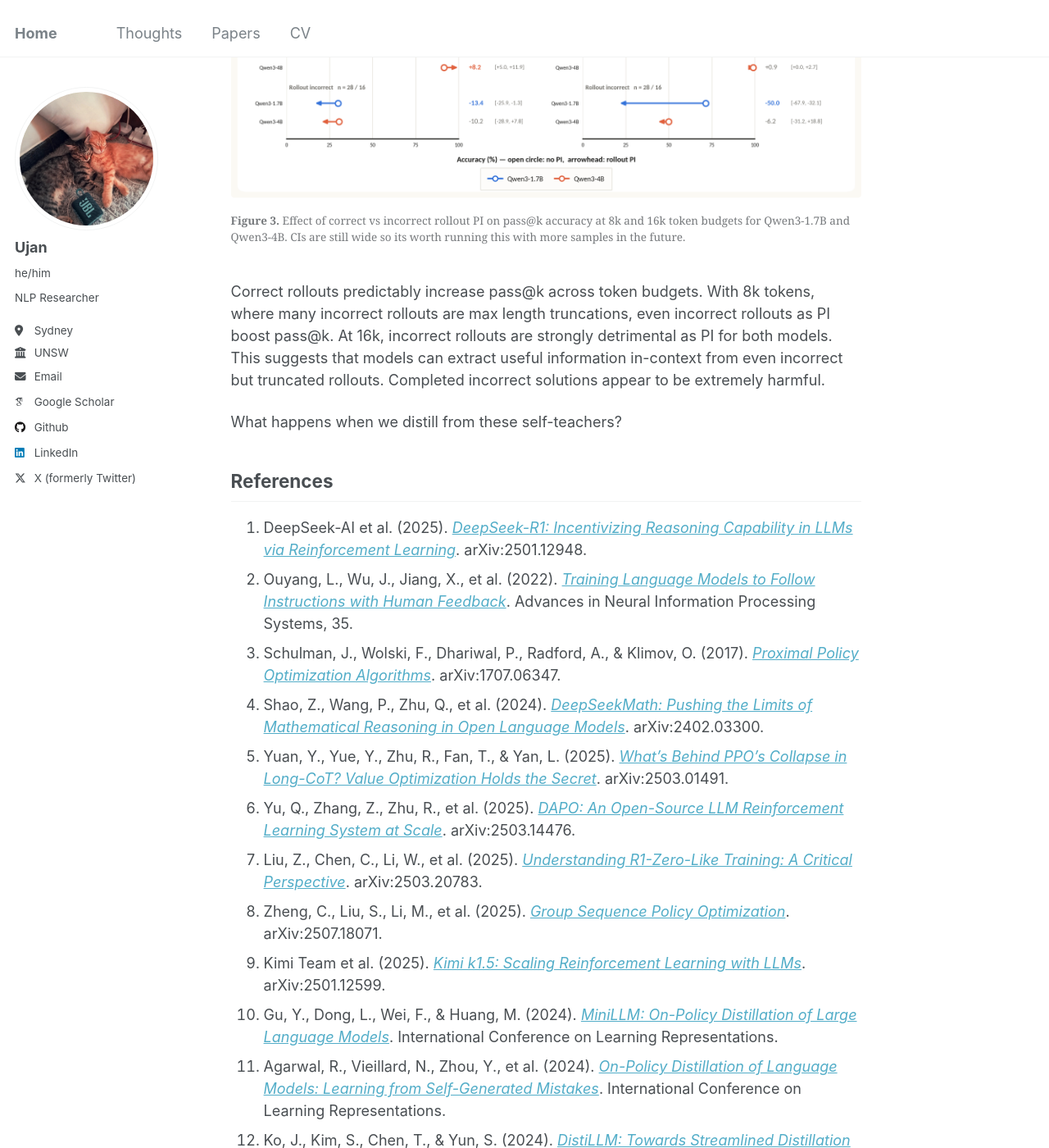
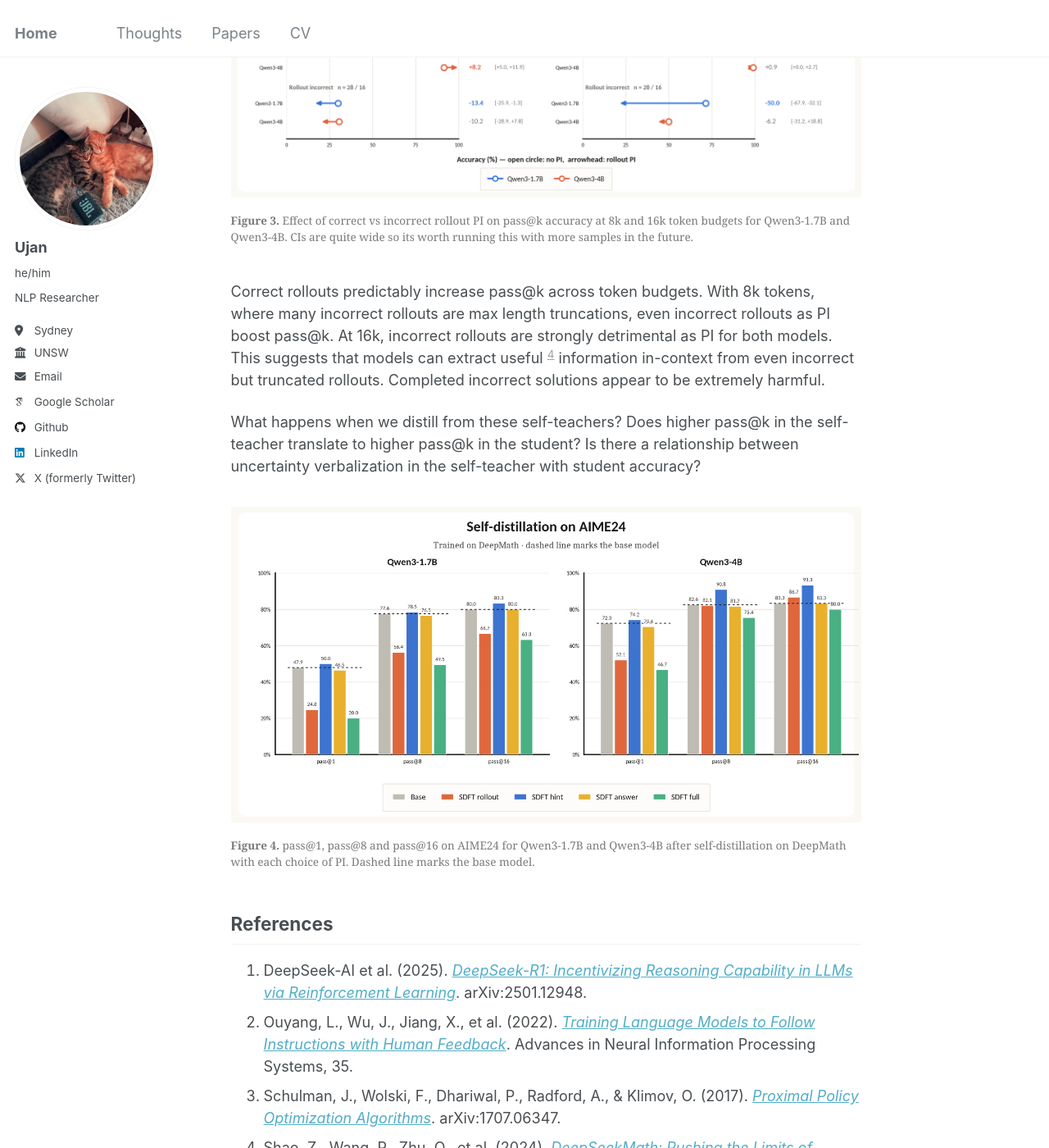
Before and after one commit to tatami-galaxy/tatami-galaxy.github.io, a Jekyll site: the page built from _posts/2026-07-01-self-distillation-post-1.md, in a window 1280 px wide and 1400 px high, scrolled down 5884 px. Shown: the whole window at 82% size. Built offline with Jekyll 4.4.1, drawn with Linux system fonts in a browser that asks for light colours; some web fonts are replaced; some of the changed text lies outside the part shown.

Commit message:
self distill blog

```diff
--- a/_posts/2026-07-01-self-distillation-post-1.md
+++ b/_posts/2026-07-01-self-distillation-post-1.md
@@ -27,7 +27,7 @@ where $$\rho_{i,t}(\theta)=\frac{\pi_\theta(o_{i,t}\mid q,o_{i,<t})}{\pi_{\theta
 
 GRPO has proved to be quite successful for post-training LLMs in verifiable domains [[1]](#ref-1) [[4]](#ref-4). Over the last couple of years it has spawned numerous variants that tackle its different amendable shortcomings [[6]](#ref-6) [[7]](#ref-7) [[8]](#ref-8). *Halving* the memory overhead and alleviating training instabilities of PPO, that become more and more acute at frontier scale, is naturally quite appealing. GRPO however is fundamentally incapable of a particularly desirable attribute of PPO : granular credit assignment per rollout.
 
-<figure>
+<figure id="fig-1">
   <a href="/images/ppo-grpo-credit.svg" title="Open full size">
   <img src="/images/ppo-grpo-credit.svg" alt="Comparison of PPO token-level credit assignment using a value function and GAE with GRPO's uniform group-relative credit assignment." style="width: auto; height: auto; margin-left: auto; margin-right: auto;">
   </a>
@@ -77,7 +77,7 @@ Does OPSD work? It seems to work well for a range of tasks and domains [[14]](#r
 
 Its hard to precisely define exploration of an LLM's chain-of-thought (COT) but in our context it loosely refers to the model exploring different strategies or related concepts, expressing uncertainty, backtracking and correcting itself before committing to a final solution. Kim et. al [[23]](#ref-23) report that the self-teacher generates fewer expressions of uncertainty ('wait', 'hmm', 'perhaps', etc) as the PI becomes more informative. To replicate this finding we take the Qwen3-1.7B and the Qwen3-4B models [[25]](#ref-25) and evaluate their uncertainty verbalization and pass@k metrics under different PIs on the Deepmath [[24]](#ref-24) training dataset [^why-training] :
 
-<figure>
+<figure id="fig-2">
   <a href="/images/pi_uncertainty_vs_passk_8k.png" title="Open full size" style="width: 100%;">
   <img src="/images/pi_uncertainty_vs_passk_8k.png" alt="Plot of pass@8 accuracy against mean chain-of-thought epistemic marker count for Qwen3-1.7B and Qwen3-4B on DeepMath at 8192 max tokens, under five privileged information conditions: none, hint, answer, rollout and full.">
   </a>
@@ -89,16 +89,25 @@ Its hard to precisely define exploration of an LLM's chain-of-thought (COT) but
 
 As we make the PI progressively more informative about the problem, uncertainty verbalization decreases as expected. Its somewhat interesting what happens when we use an *unverified* rollout as PI. Its simply a self-generated rollout for the same prompt which may or may not be the correct solution. Lets measure how it affects pass@k at different token budgets when the rollout is correct vs when it is incorrect :
 
-<figure>
+<figure id="fig-3">
   <a href="/images/rollout_pi_stratified.png" title="Open full size" style="width: 100%;">
   <img src="/images/rollout_pi_stratified.png" alt="Four panel arrow plot showing accuracy with no PI versus with a rollout PI for Qwen3-1.7B and Qwen3-4B, stratified by whether the rollout PI was correct or incorrect, for pass@1 and pass@8 at 8k and 16k token budgets, with deltas and 95% confidence intervals.">
   </a>
-  <figcaption style="width: 100%;" markdown="span"><strong>Figure 3.</strong> Effect of correct vs incorrect rollout PI on pass@k accuracy at 8k and 16k token budgets for Qwen3-1.7B and Qwen3-4B. CIs are still wide so its worth running this with more samples in the future.</figcaption>
+  <figcaption style="width: 100%;" markdown="span"><strong>Figure 3.</strong> Effect of correct vs incorrect rollout PI on pass@k accuracy at 8k and 16k token budgets for Qwen3-1.7B and Qwen3-4B. CIs are quite wide so its worth running this with more samples in the future.</figcaption>
 </figure>
 
-Correct rollouts predictably increase pass@k across token budgets. With 8k tokens, where many incorrect rollouts are max length truncations, even incorrect rollouts as PI boost pass@k. At 16k, incorrect rollouts are strongly detrimental as PI for both models. This suggests that models can extract useful information in-context from even incorrect but truncated rollouts. Completed incorrect solutions appear to be extremely harmful.
+Correct rollouts predictably increase pass@k across token budgets. With 8k tokens, where many incorrect rollouts are max length truncations, even incorrect rollouts as PI boost pass@k. At 16k, incorrect rollouts are strongly detrimental as PI for both models. This suggests that models can extract useful [^useful] information in-context from even incorrect but truncated rollouts. Completed incorrect solutions appear to be extremely harmful.
 
-What happens when we distill from these self-teachers?
+What happens when we distill from these self-teachers? Does higher pass@k in the self-teacher translate to higher pass@k in the student? Is there a relationship between uncertainty verbalization in the self-teacher with student accuracy?
+
+<figure id="fig-4">
+  <a href="/images/sdft_passk_bars.png" title="Open full size" style="width: 100%;">
+  <img src="/images/sdft_passk_bars.png" alt="Grouped bar chart of pass@1, pass@8 and pass@16 on AIME24 for Qwen3-1.7B and Qwen3-4B, comparing the base model against self-distillation with rollout, hint, answer and full PI, with a dashed line marking the base model.">
+  </a>
+  <figcaption style="width: 100%;" markdown="span"><strong>Figure 4.</strong> pass@1, pass@8 and pass@16 on AIME24 for Qwen3-1.7B and Qwen3-4B after self-distillation on DeepMath with each choice of PI. Dashed line marks the base model.</figcaption>
+</figure>
+
+
 
 
 
@@ -109,6 +118,8 @@ What happens when we distill from these self-teachers?
 [^why-training]: We primarily care about how the self-teacher behaves on training data. The self-teacher is absent at test-time.
 
 [^dropped-problem]: 1 problem is dropped for Qwen3-4B because the full PI exceeds max model len.
+
+[^useful]: By useful we only mean information that helps to reach the correct final answer. Here we don't measure or verify model reasoning.
 
 
 
```
Also changed, not shown: images/sdft_passk_bars.png (added).
